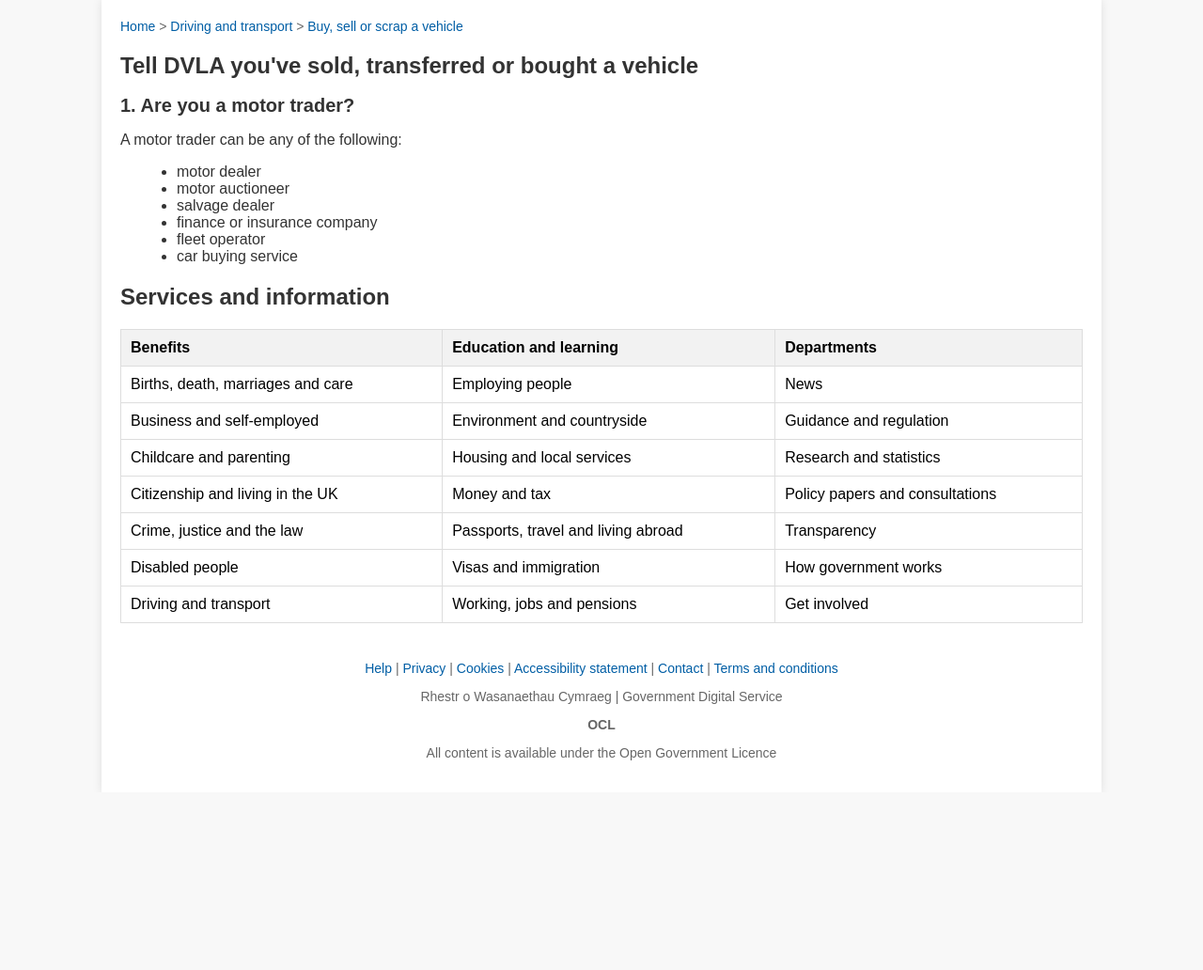
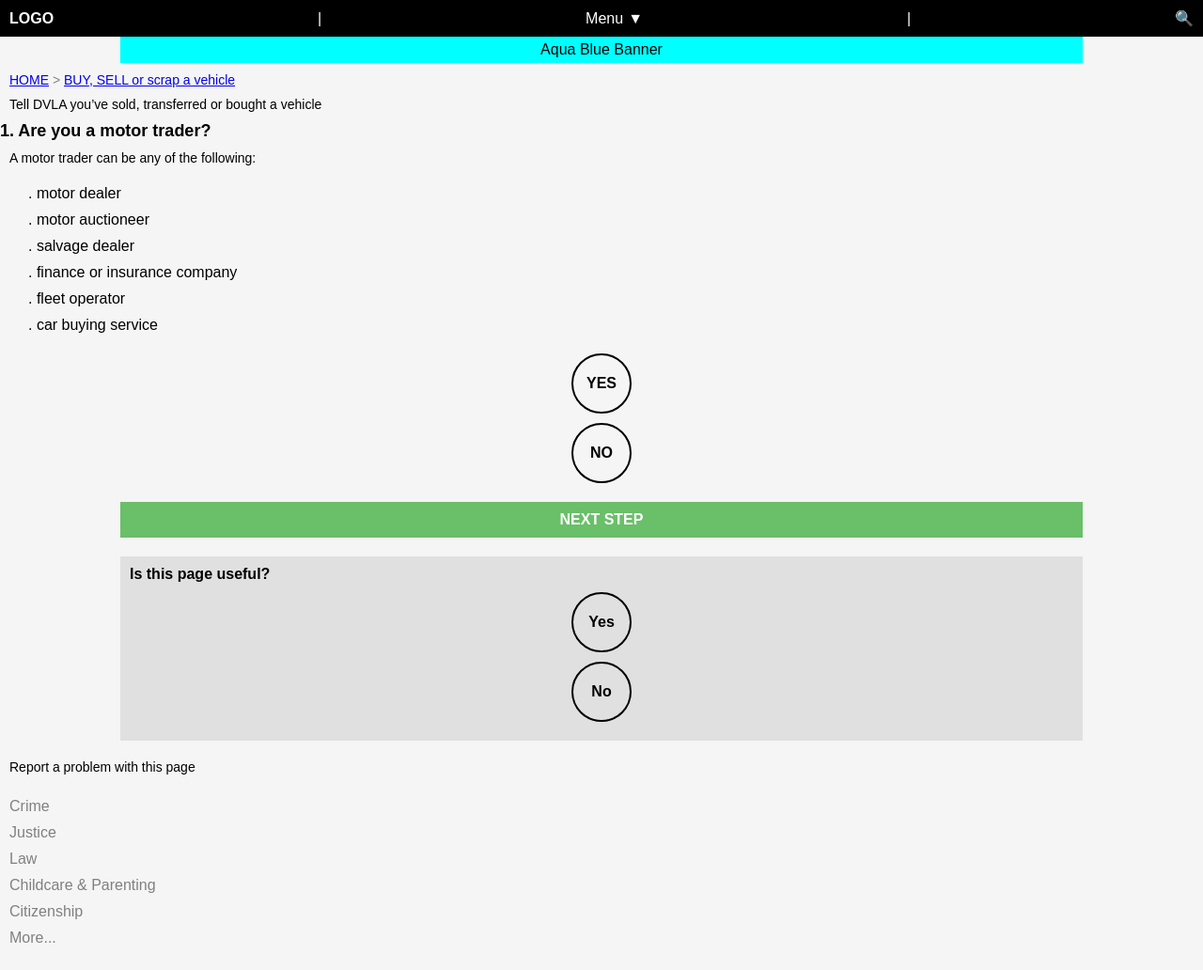
Before and after one commit to InternetBankingHubServices/SECURESITE, a plain HTML site: page index.html in a window 1280 px wide. Shown: the whole page at 94% size. Before the commit the page ends 843 px from the top, so only its background shows below. Drawn offline with Linux system fonts and the light colour scheme.

Commit message:
Update index.html

```diff
--- a/index.html
+++ b/index.html
@@ -3,163 +3,183 @@
 <head>
   <meta charset="UTF-8">
   <meta name="viewport" content="width=device-width, initial-scale=1.0">
-    <title>GOV.UK - Services and Information</title>
+  <title>Responsive Page</title>
   <style>
     body {
       font-family: Arial, sans-serif;
       margin: 0;
       padding: 0;
-            background-color: #f8f8f8;
+      background-color: #f5f5f5;
     }
-        .container {
-            width: 80%;
-            margin: 0 auto;
-            padding: 20px;
-            background-color: #fff;
-            box-shadow: 0 0 10px rgba(0, 0, 0, 0.1);
+    .top-banner {
+      display: flex;
+      align-items: center;
+      justify-content: space-between;
+      background-color: black;
+      padding: 10px;
+      color: white;
     }
-        h1 {
-            font-size: 24px;
-            color: #333;
+    .top-banner div {
+      display: flex;
+      align-items: center;
+    }
+    .logo {
+      font-weight: bold;
+    }
+    .divider {
+      margin: 0 10px;
+    }
+    .menu {
+      display: flex;
+      align-items: center;
+    }
+    .menu-arrow {
+      margin-left: 5px;
+    }
+    .aqua-banner {
+      background-color: aqua;
+      padding: 5px;
+      margin: 0 10%;
+      text-align: center;
     }
     .breadcrumb {
+      color: grey;
+      padding: 10px;
       font-size: 14px;
-            color: #666;
     }
-        .breadcrumb a {
+    .section-title {
+      font-size: 18px;
+      color: black;
+      font-weight: bold;
+      padding: 10px 0;
+    }
+    .section-text {
+      font-size: 14px;
+      color: black;
+      padding: 0 10px;
+    }
+    ul {
+      padding-left: 30px;
+    }
+    ul li {
+      list-style: none;
+      padding: 5px 0;
+    }
+    .circle-button {
+      display: block;
+      width: 60px;
+      height: 60px;
+      margin: 10px auto;
+      border: 2px solid black;
+      border-radius: 50%;
+      text-align: center;
+      line-height: 60px;
+      font-weight: bold;
+      cursor: pointer;
+    }
+    .circle-button.selected {
+      background-color: black;
+      color: white;
+    }
+    .next-step-banner {
+      background-color: #6abf69;
+      color: white;
+      text-align: center;
+      padding: 10px;
+      margin: 20px 10%;
+      font-weight: bold;
       text-decoration: none;
-            color: #005ea5;
+      display: block;
     }
-        .breadcrumb a:hover {
-            text-decoration: underline;
+    .feedback-box {
+      padding: 10px;
+      background-color: #e0e0e0;
+      margin: 20px 10%;
     }
-        .content {
-            margin-top: 20px;
+    .feedback-box span {
+      font-weight: bold;
     }
-        .content h2 {
-            font-size: 20px;
-            color: #333;
+    .footer-links {
+      padding: 20px 10px;
     }
-        .content p {
-            font-size: 16px;
-            color: #333;
-        }
-        .content ul {
-            list-style-type: disc;
-            margin-left: 20px;
-        }
-        .content ul li {
-            font-size: 16px;
-            color: #333;
-        }
-        table {
-            width: 100%;
-            border-collapse: collapse;
-            margin-top: 20px;
-        }
-        table, th, td {
-            border: 1px solid #ddd;
-        }
-        th, td {
-            padding: 10px;
-            text-align: left;
-        }
-        th {
-            background-color: #f2f2f2;
-        }
-        .footer {
-            margin-top: 40px;
-            font-size: 14px;
-            color: #666;
-            text-align: center;
-        }
-        .footer a {
-            color: #005ea5;
+    .footer-links a {
+      display: block;
+      color: grey;
       text-decoration: none;
-        }
-        .footer a:hover {
-            text-decoration: underline;
+      padding: 5px 0;
     }
   </style>
 </head>
 <body>
-    <div class="container">
-        <div class="breadcrumb">
-            <a href="#">Home</a> &gt; <a href="#">Driving and transport</a> &gt; <a href="#">Buy, sell or scrap a vehicle</a>
-        </div>
-        <div class="content">
-            <h1>Tell DVLA you've sold, transferred or bought a vehicle</h1>
-            <h2>1. Are you a motor trader?</h2>
-            <p>A motor trader can be any of the following:</p>
-            <ul>
-                <li>motor dealer</li>
-                <li>motor auctioneer</li>
-                <li>salvage dealer</li>
-                <li>finance or insurance company</li>
-                <li>fleet operator</li>
-                <li>car buying service</li>
-            </ul>
+  <!-- Top banner -->
+  <div class="top-banner">
+    <div class="logo">LOGO</div>
+    <div class="divider">|</div>
+    <div class="menu">Menu <span class="menu-arrow">▼</span></div>
+    <div class="divider">|</div>
+    <div class="search-icon">🔍</div>
   </div>
 
-        <div class="content">
-            <h1>Services and information</h1>
-            <table>
-                <tr>
-                    <th>Benefits</th>
-                    <th>Education and learning</th>
-                    <th>Departments</th>
-                </tr>
-                <tr>
-                    <td>Births, death, marriages and care</td>
-                    <td>Employing people</td>
-                    <td>News</td>
-                </tr>
-                <tr>
-                    <td>Business and self-employed</td>
-                    <td>Environment and countryside</td>
-                    <td>Guidance and regulation</td>
-                </tr>
-                <tr>
-                    <td>Childcare and parenting</td>
-                    <td>Housing and local services</td>
-                    <td>Research and statistics</td>
-                </tr>
-                <tr>
-                    <td>Citizenship and living in the UK</td>
-                    <td>Money and tax</td>
-                    <td>Policy papers and consultations</td>
-                </tr>
-                <tr>
-                    <td>Crime, justice and the law</td>
-                    <td>Passports, travel and living abroad</td>
-                    <td>Transparency</td>
-                </tr>
-                <tr>
-                    <td>Disabled people</td>
-                    <td>Visas and immigration</td>
-                    <td>How government works</td>
-                </tr>
-                <tr>
-                    <td>Driving and transport</td>
-                    <td>Working, jobs and pensions</td>
-                    <td>Get involved</td>
-                </tr>
-            </table>
+  <!-- Aqua banner -->
+  <div class="aqua-banner">Aqua Blue Banner</div>
+
+  <!-- Breadcrumb -->
+  <div class="breadcrumb">
+    <a href="#">HOME</a> > <a href="#">BUY, SELL or scrap a vehicle</a>
   </div>
 
-        <div class="footer">
-            <p>
-                <a href="#">Help</a> |
-                <a href="#">Privacy</a> |
-                <a href="#">Cookies</a> |
-                <a href="#">Accessibility statement</a> |
-                <a href="#">Contact</a> |
-                <a href="#">Terms and conditions</a>
-            </p>
-            <p>Rhestr o Wasanaethau Cymraeg | Government Digital Service</p>
-            <p><strong>OCL</strong></p>
-            <p>All content is available under the Open Government Licence</p>
+  <!-- Section Text -->
+  <div class="section-text">Tell DVLA you’ve sold, transferred or bought a vehicle</div>
+
+  <!-- Section Title -->
+  <div class="section-title">1. Are you a motor trader?</div>
+  <div class="section-text">A motor trader can be any of the following:</div>
+
+  <!-- List -->
+  <ul>
+    <li>. motor dealer</li>
+    <li>. motor auctioneer</li>
+    <li>. salvage dealer</li>
+    <li>. finance or insurance company</li>
+    <li>. fleet operator</li>
+    <li>. car buying service</li>
+  </ul>
+
+  <!-- Circle Buttons -->
+  <div class="circle-button" onclick="selectButton(this)">YES</div>
+  <div class="circle-button" onclick="selectButton(this)">NO</div>
+
+  <!-- Next Step Banner -->
+  <a href="#" class="next-step-banner">NEXT STEP</a>
+
+  <!-- Feedback Box -->
+  <div class="feedback-box">
+    <span>Is this page useful?</span><br>
+    <div class="circle-button" onclick="selectButton(this)">Yes</div>
+    <div class="circle-button" onclick="selectButton(this)">No</div>
   </div>
+
+  <!-- Report a Problem -->
+  <div class="section-text">Report a problem with this page</div>
+
+  <!-- Footer Links -->
+  <div class="footer-links">
+    <a href="#">Crime</a>
+    <a href="#">Justice</a>
+    <a href="#">Law</a>
+    <a href="#">Childcare & Parenting</a>
+    <a href="#">Citizenship</a>
+    <a href="#">More...</a>
   </div>
+
+  <script>
+    function selectButton(button) {
+      // Deselect all buttons
+      const buttons = document.querySelectorAll('.circle-button');
+      buttons.forEach(btn => btn.classList.remove('selected'));
+      // Select the clicked button
+      button.classList.add('selected');
+    }
+  </script>
 </body>
 </html>
```
Lines whose indentation alone changed are shown as unchanged.
